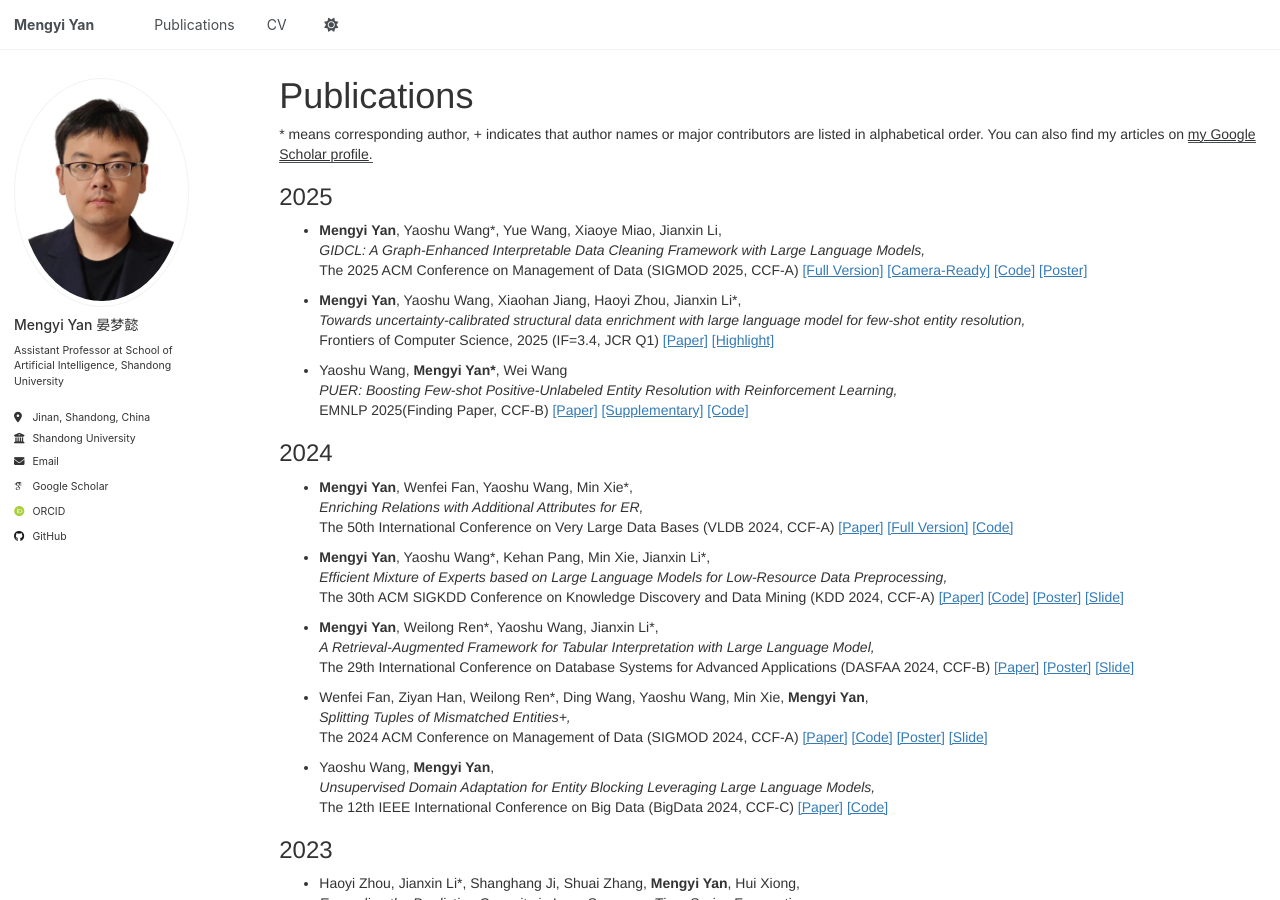
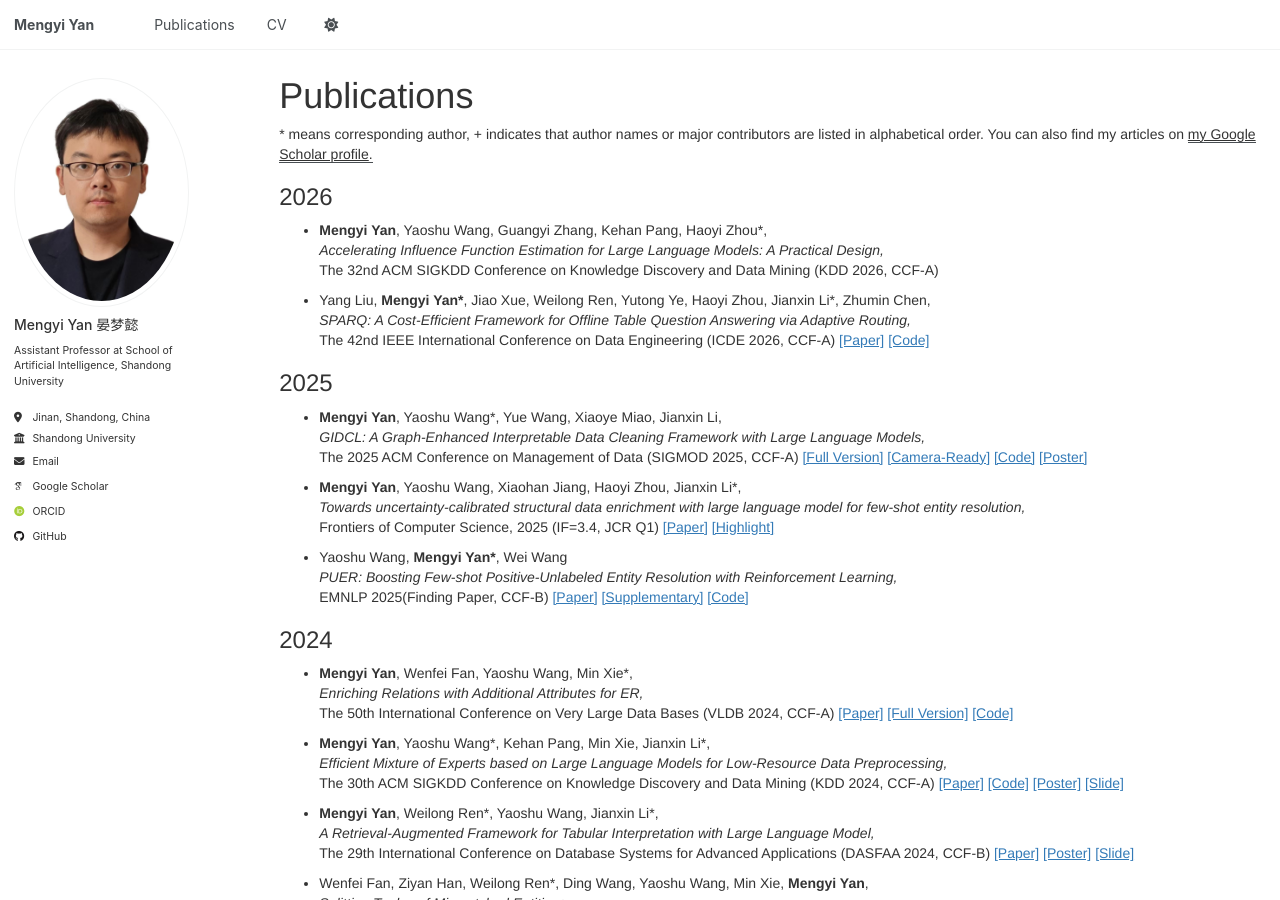
Before and after one commit to authurlord/authurlord.github.io, a Jekyll site: the page built from _pages/publications.md, in a window 1280 px wide and 900 px high. Built offline with Jekyll 4.4.1, drawn with Linux system fonts in a browser that asks for light colours; nearby versions of some CDN libraries; some web fonts are replaced; library files that are not in the unit come from our copies; a script that is not in the unit is left out.

Commit message:
Add KDD'26 paper, finalize SPARQ ICDE'26 listing, refresh research interests
- News banner: add May 2026 KDD acceptance
- Publications page: add 2026 section with KDD'26 and SPARQ ICDE'26 (full authors, Paper/Code links)
- Selected Publications: add KDD'26 entry; mark Mengyi Yan / Jianxin Li as co-corresponding for SPARQ
- Research Interests: add SPARQ + Table QA to the cost-efficient track; add KDD'26 and rename the data-evaluation track to highlight influence-function work
- Upload SPARQ_Camera_Ready.pdf to files/Conference

Co-Authored-By: Claude Opus 4.7 (1M context) <noreply@anthropic.com>

```diff
--- a/_pages/publications.md
+++ b/_pages/publications.md
@@ -18,6 +18,29 @@ You can also find my articles on <u><a href="https://scholar.google.com/citation
 
 
 
+
+### 2026
+<ul>
+  <li>
+    <p>
+      <b>Mengyi Yan</b>, Yaoshu Wang, Guangyi Zhang, Kehan Pang, Haoyi Zhou*, <br />
+      <em>Accelerating Influence Function Estimation for Large Language Models: A Practical Design,</em> <br />
+      The 32nd ACM SIGKDD Conference on Knowledge Discovery and Data Mining (KDD 2026, CCF-A)
+    </p>
+  </li>
+</ul>
+
+<ul>
+  <li>
+    <p>
+      Yang Liu, <b>Mengyi Yan*</b>, Jiao Xue, Weilong Ren, Yutong Ye, Haoyi Zhou, Jianxin Li*, Zhumin Chen, <br />
+      <em>SPARQ: A Cost-Efficient Framework for Offline Table Question Answering via Adaptive Routing,</em> <br />
+      The 42nd IEEE International Conference on Data Engineering (ICDE 2026, CCF-A)
+      <a href="https://authurlord.github.io/files/Conference/SPARQ_Camera_Ready.pdf">[Paper]</a>
+      <a href="https://github.com/authurlord/SPARQ">[Code]</a>
+    </p>
+  </li>
+</ul>
 
 ### 2025
 <ul>
```
Also changed, not shown: _pages/about.md (+9 -6 lines), _publications/2026-02-24-sparq.md (+3 -3 lines), _publications/2026-05-20-influence-function-kdd.md (added, +12 -0 lines), 1 other file.
